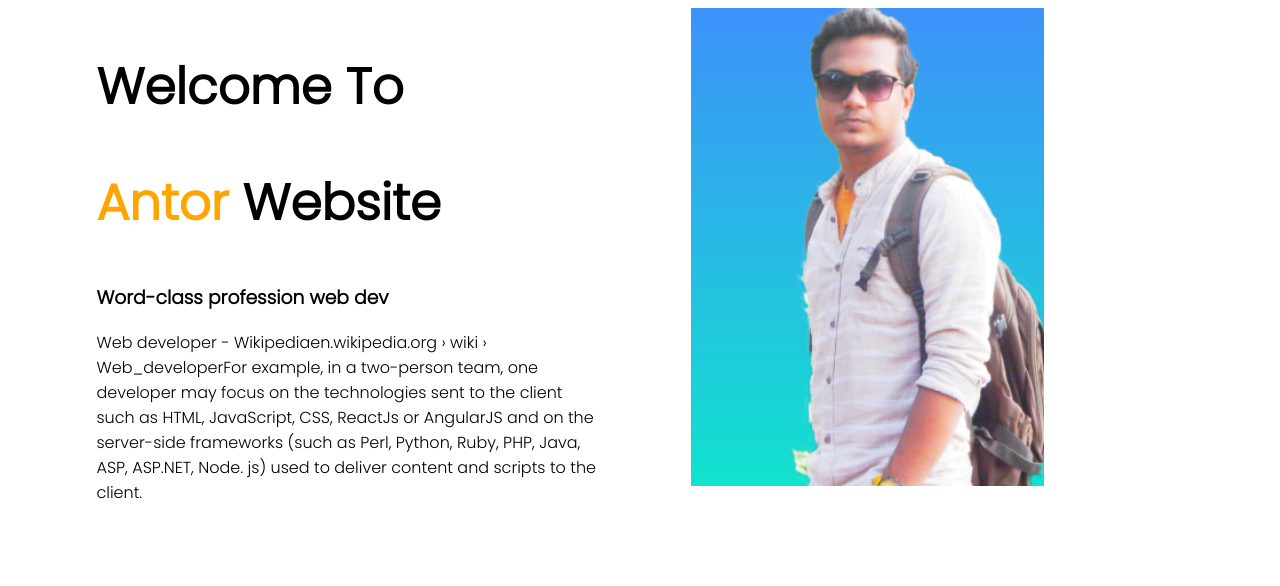
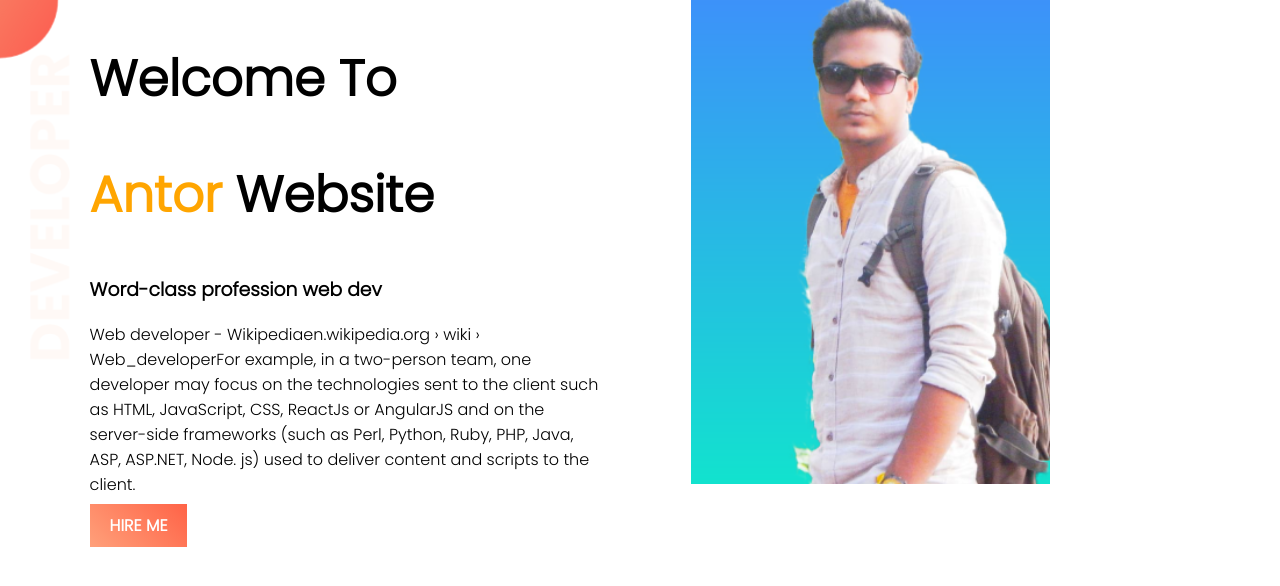
Before and after one commit to Rafiqulislam1/web-portfolio, a plain HTML site: page Index.html in a window 1280 px wide. Drawn offline with Linux system fonts and the light colour scheme.

Commit message:
added top section

```diff
--- a/Index.html
+++ b/Index.html
@@ -10,7 +10,7 @@
 
 </head>
 <body>
-   <section>
+   <section class="top-banner">
     <div class="half-width">
         <h1>Welcome To</h1>
     <h1><span class="name_highlight">Antor</span> Website</h1>
@@ -25,6 +25,7 @@
         Java, ASP, ASP.NET, Node. js) used to deliver
         content and scripts to the client.
     </p>
+    <a class="link-button" target="_blank" href="https://www.linkedin.com/in/rafiqul-islam-antor-3664ab1ab/">HIRE ME</a>
     </div>
     <div class="half-width">
         <img src="Images/profile.png" alt="">
--- a/style.css
+++ b/style.css
@@ -1,4 +1,5 @@
 body{
+    margin: 0;
     font-family: 'Poppins', sans-serif;
 }
 h1{
@@ -15,4 +16,22 @@ h1{
 }
 .half-width img{
     width: 70%;
+
 }
+.top-banner{
+    background-image: url("Images/top-banner.png");
+    background-repeat: no-repeat;
+}
+
+section{
+    height: 500px;
+}
+.link-button{
+    text-decoration: none;
+    background-image: linear-gradient(45deg, lightsalmon,tomato);
+    padding: 10px 20px ;
+    border-radius: 5 px;
+    color: white;
+    font-weight: 700;
+
+}
```
